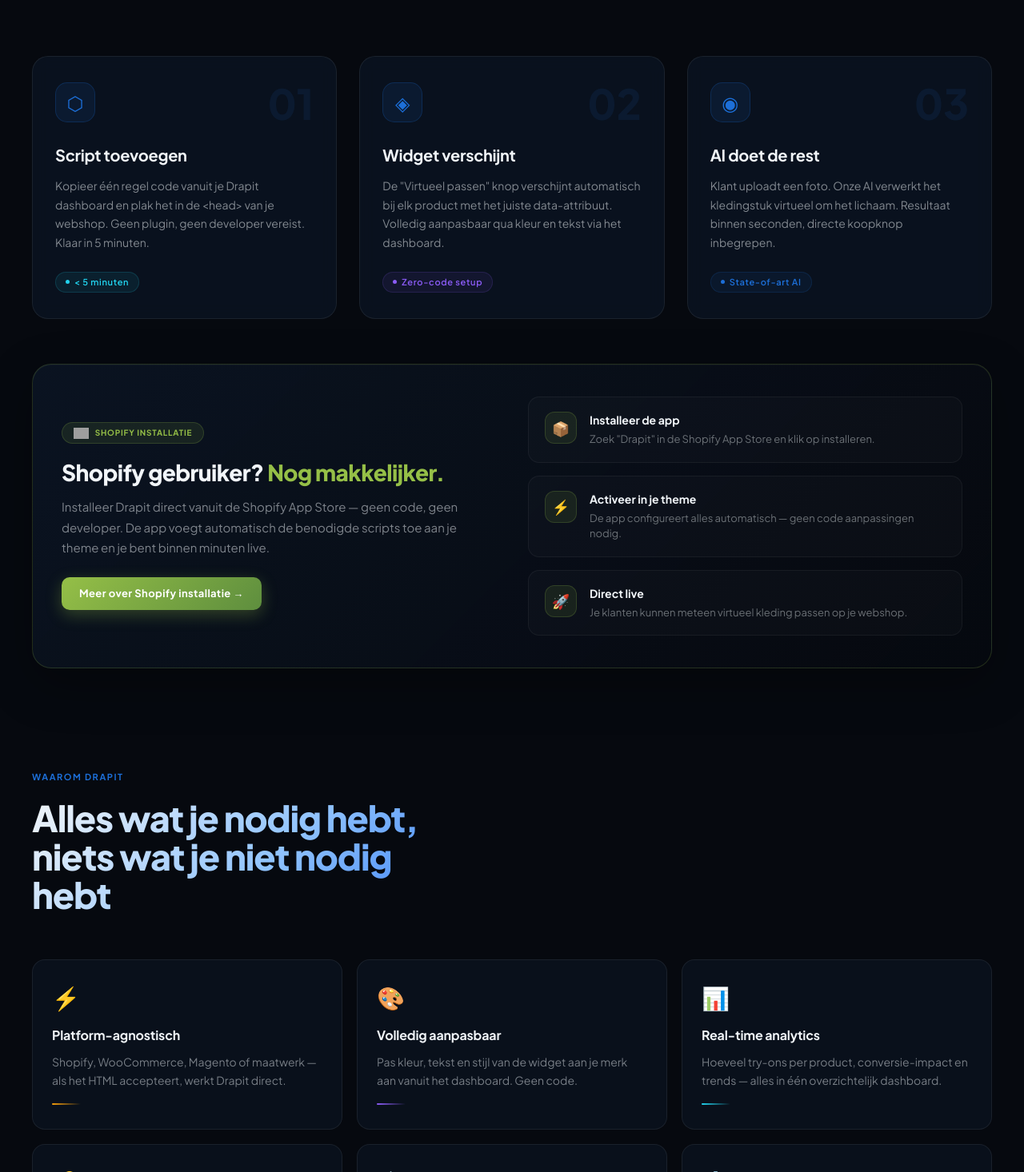
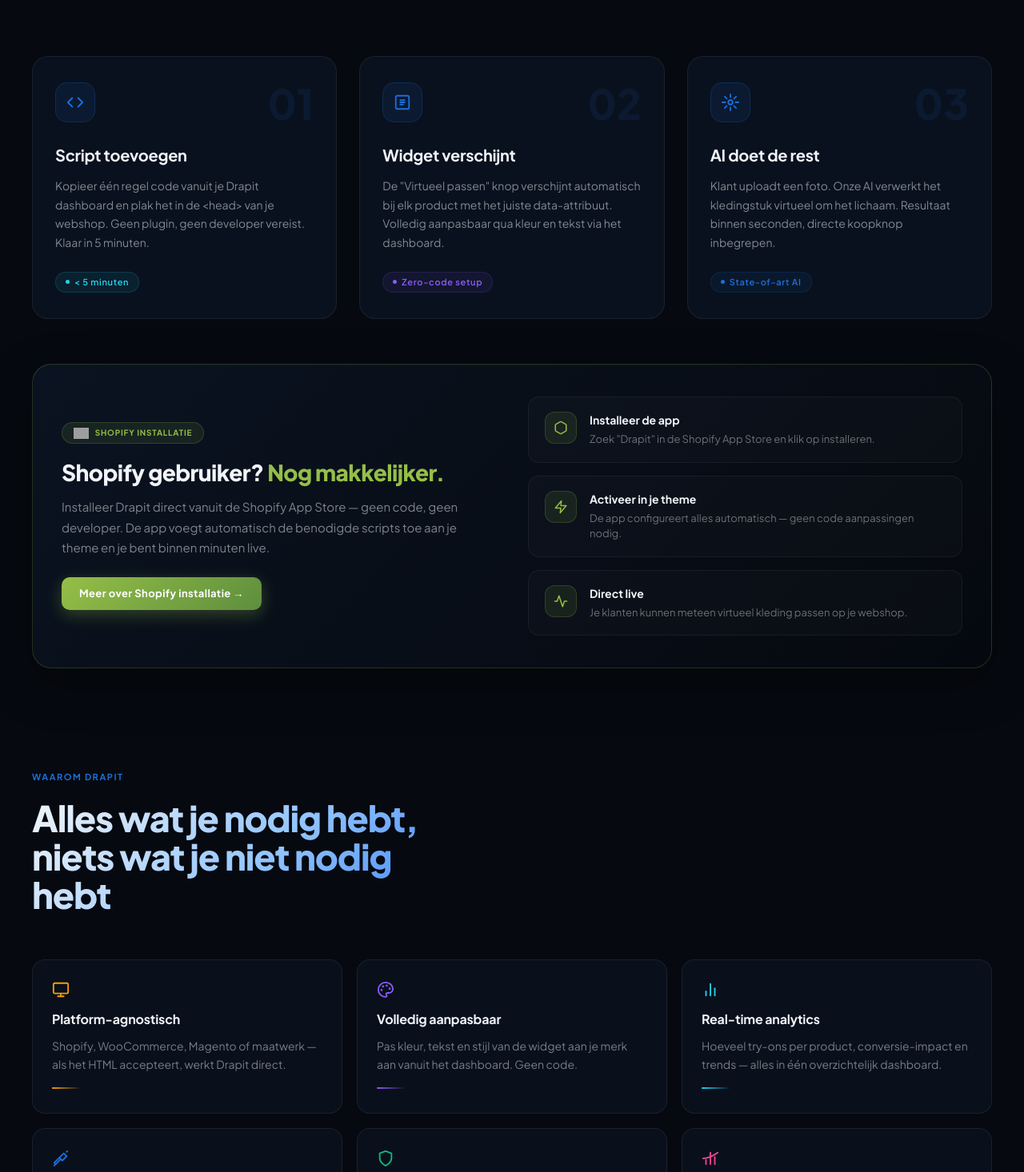
Before and after one commit to Michaeljayden/Drapit, a Next.js app: page / in a window 1280 px wide. Shown: the part 1504-2970 px from the top of the page at 80% size. Built offline with nearby package versions, Linux system fonts and the light colour scheme; grey boxes are pictures that could not be loaded.

Commit message:
emoticons verwijderd
emoticons verwijderd van de homepagina

```diff
--- a/app/(marketing)/page.tsx
+++ b/app/(marketing)/page.tsx
@@ -804,13 +804,13 @@
 
                         <div className="d-how-grid" style={{ display: 'grid', gridTemplateColumns: 'repeat(3,1fr)', gap: 28 }}>
                             {[
-                                { num: '01', icon: '⬡', title: 'Script toevoegen', desc: 'Kopieer één regel code vanuit je Drapit dashboard en plak het in de <head> van je webshop. Geen plugin, geen developer vereist. Klaar in 5 minuten.', tag: '< 5 minuten', tagColor: '#22D3EE' },
-                                { num: '02', icon: '◈', title: 'Widget verschijnt', desc: 'De "Virtueel passen" knop verschijnt automatisch bij elk product met het juiste data-attribuut. Volledig aanpasbaar qua kleur en tekst via het dashboard.', tag: 'Zero-code setup', tagColor: '#8B5CF6' },
-                                { num: '03', icon: '◉', title: 'AI doet de rest', desc: 'Klant uploadt een foto. Onze AI verwerkt het kledingstuk virtueel om het lichaam. Resultaat binnen seconden, directe koopknop inbegrepen.', tag: 'State-of-art AI', tagColor: '#1D6FD8' },
+                                { num: '01', icon: <svg width="22" height="22" viewBox="0 0 24 24" fill="none" stroke="#1D6FD8" strokeWidth="2" strokeLinecap="round" strokeLinejoin="round"><polyline points="16 18 22 12 16 6" /><polyline points="8 6 2 12 8 18" /></svg>, title: 'Script toevoegen', desc: 'Kopieer één regel code vanuit je Drapit dashboard en plak het in de <head> van je webshop. Geen plugin, geen developer vereist. Klaar in 5 minuten.', tag: '< 5 minuten', tagColor: '#22D3EE' },
+                                { num: '02', icon: <svg width="22" height="22" viewBox="0 0 24 24" fill="none" stroke="#1D6FD8" strokeWidth="2" strokeLinecap="round" strokeLinejoin="round"><rect x="3" y="3" width="18" height="18" rx="2" /><path d="M9 9h6M9 12h6M9 15h4" /></svg>, title: 'Widget verschijnt', desc: 'De "Virtueel passen" knop verschijnt automatisch bij elk product met het juiste data-attribuut. Volledig aanpasbaar qua kleur en tekst via het dashboard.', tag: 'Zero-code setup', tagColor: '#8B5CF6' },
+                                { num: '03', icon: <svg width="22" height="22" viewBox="0 0 24 24" fill="none" stroke="#1D6FD8" strokeWidth="2" strokeLinecap="round" strokeLinejoin="round"><circle cx="12" cy="12" r="3" /><path d="M12 1v4M12 19v4M4.22 4.22l2.83 2.83M16.95 16.95l2.83 2.83M1 12h4M19 12h4M4.22 19.78l2.83-2.83M16.95 7.05l2.83-2.83" /></svg>, title: 'AI doet de rest', desc: 'Klant uploadt een foto. Onze AI verwerkt het kledingstuk virtueel om het lichaam. Resultaat binnen seconden, directe koopknop inbegrepen.', tag: 'State-of-art AI', tagColor: '#1D6FD8' },
                             ].map((step, i) => (
                                 <div key={i} className={`d-feat d-in d-d${i + 2} ${how.inView ? 'visible' : ''}`} style={{ background: 'rgba(13,24,41,0.6)', border: '1px solid rgba(255,255,255,0.07)', borderRadius: 20, padding: '32px 28px', backdropFilter: 'blur(10px)' }}>
                                     <div style={{ display: 'flex', justifyContent: 'space-between', alignItems: 'flex-start', marginBottom: 24 }}>
-                                        <div style={{ width: 50, height: 50, borderRadius: 15, background: 'rgba(29,111,216,0.1)', border: '1px solid rgba(29,111,216,0.22)', display: 'flex', alignItems: 'center', justifyContent: 'center', fontSize: 24, color: '#1D6FD8' }}>{step.icon}</div>
+                                        <div style={{ width: 50, height: 50, borderRadius: 15, background: 'rgba(29,111,216,0.1)', border: '1px solid rgba(29,111,216,0.22)', display: 'flex', alignItems: 'center', justifyContent: 'center' }}>{step.icon}</div>
                                         <span style={{ fontSize: 52, fontWeight: 800, fontFamily: 'Plus Jakarta Sans, sans-serif', color: 'rgba(29,111,216,0.1)', lineHeight: 1 }}>{step.num}</span>
                                     </div>
                                     <h3 style={{ fontSize: 20, fontWeight: 700, fontFamily: 'Plus Jakarta Sans, sans-serif', color: '#F1F5F9', marginBottom: 12, letterSpacing: '-0.015em' }}>{step.title}</h3>
@@ -878,9 +878,9 @@
                             {/* Right: mini-stappen */}
                             <div style={{ display: 'flex', flexDirection: 'column', gap: 16 }}>
                                 {[
-                                    { step: '1', title: 'Installeer de app', desc: 'Zoek "Drapit" in de Shopify App Store en klik op installeren.', icon: '📦' },
-                                    { step: '2', title: 'Activeer in je theme', desc: 'De app configureert alles automatisch — geen code aanpassingen nodig.', icon: '⚡' },
-                                    { step: '3', title: 'Direct live', desc: 'Je klanten kunnen meteen virtueel kleding passen op je webshop.', icon: '🚀' },
+                                    { step: '1', title: 'Installeer de app', desc: 'Zoek "Drapit" in de Shopify App Store en klik op installeren.', icon: <svg width="18" height="18" viewBox="0 0 24 24" fill="none" stroke="#95BF47" strokeWidth="2" strokeLinecap="round" strokeLinejoin="round"><path d="M21 16V8a2 2 0 0 0-1-1.73l-7-4a2 2 0 0 0-2 0l-7 4A2 2 0 0 0 3 8v8a2 2 0 0 0 1 1.73l7 4a2 2 0 0 0 2 0l7-4A2 2 0 0 0 21 16z" /></svg> },
+                                    { step: '2', title: 'Activeer in je theme', desc: 'De app configureert alles automatisch — geen code aanpassingen nodig.', icon: <svg width="18" height="18" viewBox="0 0 24 24" fill="none" stroke="#95BF47" strokeWidth="2" strokeLinecap="round" strokeLinejoin="round"><path d="M13 2L3 14h9l-1 8 10-12h-9l1-8z" /></svg> },
+                                    { step: '3', title: 'Direct live', desc: 'Je klanten kunnen meteen virtueel kleding passen op je webshop.', icon: <svg width="18" height="18" viewBox="0 0 24 24" fill="none" stroke="#95BF47" strokeWidth="2" strokeLinecap="round" strokeLinejoin="round"><polyline points="22 12 18 12 15 21 9 3 6 12 2 12" /></svg> },
                                 ].map((item, i) => (
                                     <div key={i} style={{
                                         display: 'flex',
@@ -899,7 +899,6 @@
                                             width: 40, height: 40, borderRadius: 12, flexShrink: 0,
                                             background: 'rgba(149,191,71,0.1)', border: '1px solid rgba(149,191,71,0.2)',
                                             display: 'flex', alignItems: 'center', justifyContent: 'center',
-                                            fontSize: 18,
                                         }}>{item.icon}</div>
                                         <div>
                                             <div style={{ fontSize: 14, fontWeight: 700, color: '#F1F5F9', marginBottom: 4, fontFamily: 'Plus Jakarta Sans' }}>{item.title}</div>
@@ -924,15 +923,15 @@
 
                         <div className="d-feat-grid" style={{ display: 'grid', gridTemplateColumns: 'repeat(3,1fr)', gap: 18 }}>
                             {[
-                                { icon: '⚡', title: 'Platform-agnostisch', desc: 'Shopify, WooCommerce, Magento of maatwerk — als het HTML accepteert, werkt Drapit direct.', accent: '#F59E0B' },
-                                { icon: '🎨', title: 'Volledig aanpasbaar', desc: 'Pas kleur, tekst en stijl van de widget aan je merk aan vanuit het dashboard. Geen code.', accent: '#8B5CF6' },
-                                { icon: '📊', title: 'Real-time analytics', desc: 'Hoeveel try-ons per product, conversie-impact en trends — alles in één overzichtelijk dashboard.', accent: '#22D3EE' },
-                                { icon: '🔑', title: 'API-sleutels beheer', desc: 'Meerdere keys per shop, direct activeren of deactiveren, met gebruik- en datum-tracking.', accent: '#1D6FD8' },
-                                { icon: '🛡️', title: 'Privacy-first', desc: "Foto's worden na AI-verwerking niet opgeslagen. GDPR-compliant by design, geen datarisico.", accent: '#10B981' },
-                                { icon: '⚙️', title: 'Webhook integraties', desc: 'Koppel try-on events aan je CRM, analytics of retargeting tool via webhooks.', accent: '#EC4899' },
+                                { icon: <svg width="22" height="22" viewBox="0 0 24 24" fill="none" stroke="#F59E0B" strokeWidth="2" strokeLinecap="round" strokeLinejoin="round"><rect x="2" y="3" width="20" height="14" rx="2" /><path d="M8 21h8M12 17v4" /></svg>, title: 'Platform-agnostisch', desc: 'Shopify, WooCommerce, Magento of maatwerk — als het HTML accepteert, werkt Drapit direct.', accent: '#F59E0B' },
+                                { icon: <svg width="22" height="22" viewBox="0 0 24 24" fill="none" stroke="#8B5CF6" strokeWidth="2" strokeLinecap="round" strokeLinejoin="round"><circle cx="13.5" cy="6.5" r=".5" fill="#8B5CF6" /><circle cx="17.5" cy="10.5" r=".5" fill="#8B5CF6" /><circle cx="8.5" cy="7.5" r=".5" fill="#8B5CF6" /><circle cx="6.5" cy="12.5" r=".5" fill="#8B5CF6" /><path d="M12 2C6.5 2 2 6.5 2 12s4.5 10 10 10c.926 0 1.648-.746 1.648-1.688 0-.437-.18-.835-.437-1.125-.29-.289-.438-.652-.438-1.125a1.64 1.64 0 0 1 1.668-1.668h1.996c3.051 0 5.555-2.503 5.555-5.554C21.965 6.012 17.461 2 12 2z" /></svg>, title: 'Volledig aanpasbaar', desc: 'Pas kleur, tekst en stijl van de widget aan je merk aan vanuit het dashboard. Geen code.', accent: '#8B5CF6' },
+                                { icon: <svg width="22" height="22" viewBox="0 0 24 24" fill="none" stroke="#22D3EE" strokeWidth="2" strokeLinecap="round" strokeLinejoin="round"><line x1="18" y1="20" x2="18" y2="10" /><line x1="12" y1="20" x2="12" y2="4" /><line x1="6" y1="20" x2="6" y2="14" /></svg>, title: 'Real-time analytics', desc: 'Hoeveel try-ons per product, conversie-impact en trends — alles in één overzichtelijk dashboard.', accent: '#22D3EE' },
+                                { icon: <svg width="22" height="22" viewBox="0 0 24 24" fill="none" stroke="#1D6FD8" strokeWidth="2" strokeLinecap="round" strokeLinejoin="round"><path d="m21 2-1 1" /><path d="m3 22 1-1" /><path d="m10 11-7 7 2 2 7-7" /><path d="m10 11 4 4 6-6-4-4-6 6" /></svg>, title: 'API-sleutels beheer', desc: 'Meerdere keys per shop, direct activeren of deactiveren, met gebruik- en datum-tracking.', accent: '#1D6FD8' },
+                                { icon: <svg width="22" height="22" viewBox="0 0 24 24" fill="none" stroke="#10B981" strokeWidth="2" strokeLinecap="round" strokeLinejoin="round"><path d="M12 22s8-4 8-10V5l-8-3-8 3v7c0 6 8 10 8 10" /></svg>, title: 'Privacy-first', desc: "Foto's worden na AI-verwerking niet opgeslagen. GDPR-compliant by design, geen datarisico.", accent: '#10B981' },
+                                { icon: <svg width="22" height="22" viewBox="0 0 24 24" fill="none" stroke="#EC4899" strokeWidth="2" strokeLinecap="round" strokeLinejoin="round"><path d="M18 20V10" /><path d="M12 20V4" /><path d="M6 20v-6" /><path d="M2 12c8 0 14-4 20-8" /></svg>, title: 'Webhook integraties', desc: 'Koppel try-on events aan je CRM, analytics of retargeting tool via webhooks.', accent: '#EC4899' },
                             ].map((f, i) => (
                                 <div key={i} className={`d-feat d-in d-d${(i % 3) + 1} ${feats.inView ? 'visible' : ''}`} style={{ background: 'rgba(13,24,41,0.5)', border: '1px solid rgba(255,255,255,0.07)', borderRadius: 16, padding: '26px 24px 30px' }}>
-                                    <div style={{ fontSize: 28, marginBottom: 14 }}>{f.icon}</div>
+                                    <div style={{ marginBottom: 14, display: 'flex' }}>{f.icon}</div>
                                     <h3 style={{ fontSize: 16, fontWeight: 700, fontFamily: 'Plus Jakarta Sans, sans-serif', color: '#F1F5F9', marginBottom: 10, letterSpacing: '-0.01em' }}>{f.title}</h3>
                                     <p style={{ fontSize: 14, color: 'rgba(241,245,249,0.48)', lineHeight: 1.62, fontFamily: 'Plus Jakarta Sans, sans-serif' }}>{f.desc}</p>
                                     <div style={{ marginTop: 18, height: 2, width: 36, background: `linear-gradient(90deg, ${f.accent}, transparent)`, borderRadius: 4 }} />
@@ -1089,7 +1088,8 @@
                                     onMouseEnter={e => { e.currentTarget.style.transform = 'translateY(-2px)'; e.currentTarget.style.boxShadow = '0 14px 40px rgba(149,191,71,0.5)'; }}
                                     onMouseLeave={e => { e.currentTarget.style.transform = 'translateY(0)'; e.currentTarget.style.boxShadow = '0 8px 28px rgba(149,191,71,0.35)'; }}
                                 >
-                                    📖 Bekijk de installatie handleiding →
+                                    <svg width="15" height="15" viewBox="0 0 24 24" fill="none" stroke="currentColor" strokeWidth="2.5" strokeLinecap="round" strokeLinejoin="round" style={{ flexShrink: 0 }}><path d="M2 3h6a4 4 0 0 1 4 4v14a3 3 0 0 0-3-3H2z" /><path d="M22 3h-6a4 4 0 0 0-4 4v14a3 3 0 0 1 3-3h7z" /></svg>
+                                    Bekijk de installatie handleiding →
                                 </Link>
 
                                 <a href="https://apps.shopify.com" target="_blank" rel="noopener noreferrer" style={{
```
